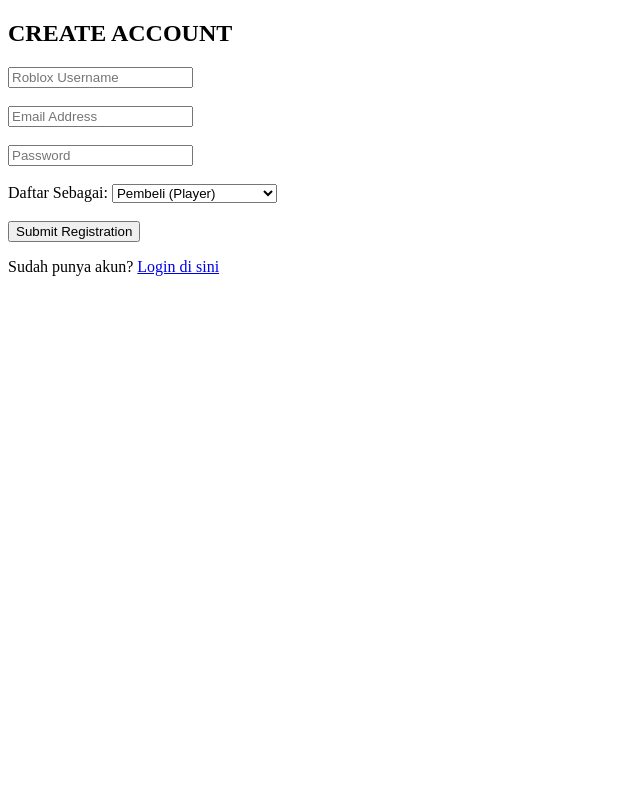
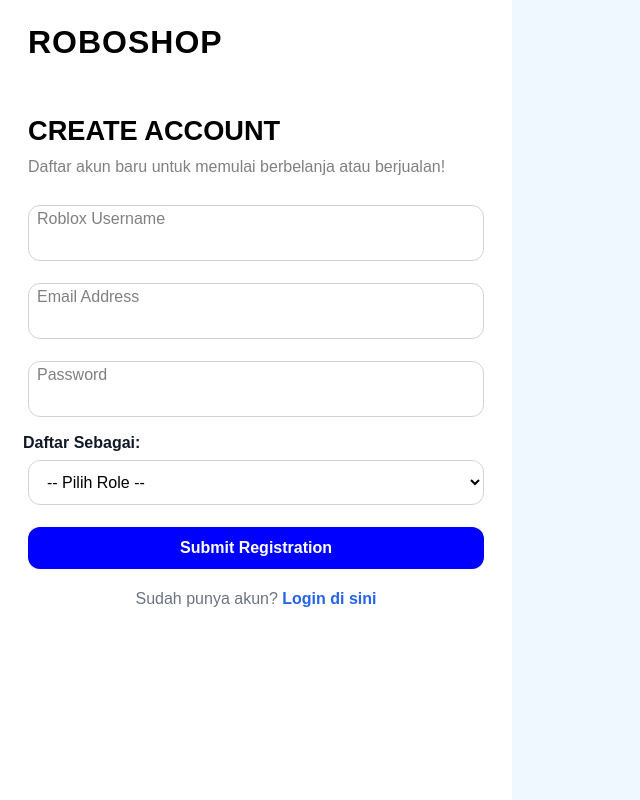
Before and after one commit to luladelavia/Responsi-Pemweb-Kelompok-2-ROBLOX, a PHP site: page /register.php in a window 1280 px wide. Shown: the whole page, without its empty margins (0-640 px from the left). Run offline with PHP 8.4, Linux system fonts and the light colour scheme.

Commit message:
Update CSS 1
Update CSS index.php & register.php

```diff
--- /dev/null
+++ b/css/register.css
@@ -0,0 +1,138 @@
+body{
+    min-height: 100vh;
+    margin: 0;
+    padding: 0;
+    font-family: Arial, sans-serif;
+    color: black;
+    background: aliceblue;
+}
+
+.container{
+    width: 100%;
+    max-width: 40%;
+    background: white;
+    margin: 0;
+    display: flex;
+    flex-direction: column;
+    min-height: 100vh;
+}
+
+header{
+    text-align: left;
+    padding: 24px 28px;
+}
+
+.content{
+    flex: 1;
+    padding: 30px 28px;
+    display: flex;
+    flex-direction: column;
+}
+
+h1{
+    margin: 0;
+    font-size: 2rem;
+    letter-spacing: 1px;
+}
+
+h2{
+    margin: 0 0 8px;
+    font-size: 1.7rem;
+}
+
+p{
+    margin: 0 0 26px;
+    color: grey;
+    line-height: 1.5;
+}
+
+form{
+    display: flex;
+    flex-direction: column;
+    gap: 18px;
+}
+
+.form-group{
+    text-align: left;
+    position: relative;
+    margin-bottom: 4px;
+}
+
+.select-group{
+    display: flex;
+    flex-direction: column;
+}
+
+.select-group label{
+    margin-bottom: 8px;
+    font-weight: 600;
+    color: #111827;
+    position: static;
+}
+
+select{
+    width: 100%;
+    padding: 12px 14px;
+    border: 1px solid lightgray;
+    border-radius: 12px;
+    font-size: 1rem;
+    outline: none;
+    box-sizing: border-box;
+    background: white;
+    cursor: pointer;
+    color: black;
+}
+
+label{
+    margin: -5px;
+    position: absolute;
+    top: 10px;
+    left: 14px;
+    color: black;
+    background: white;
+    color: grey;
+}
+
+input[type="text"],
+input[type="email"],
+input[type="password"]{
+    width: 100%;
+    padding: 24px 14px 12px 14px;
+    border: 1px solid lightgray;
+    border-radius: 12px;
+    font-size: 1rem;
+    outline: none;
+    box-sizing: border-box;
+}
+
+input[type="text"]:focus ~ label,
+input[type="text"]:valid ~ label,
+input[type="email"]:focus ~ label,
+input[type="email"]:valid ~ label,
+input[type="password"]:focus ~ label,
+input[type="password"]:valid ~ label{
+    top: -8px;
+    font-size: 0.75rem;
+    color: blue;
+}
+
+button{
+    width: 100%;
+    padding: 12px 14px;
+    border: none;
+    border-radius: 12px;
+    background: blue;
+    color: white;
+    font-size: 1rem;
+    cursor: pointer;
+    font-weight: 600;
+    transition: background 0.3s ease;
+}
+
+button:hover{
+    background: rgb(55, 55, 166);
+}
+
+a{
+    color: blue;
+}
--- a/register.php
+++ b/register.php
@@ -23,22 +23,45 @@ if (isset($_POST['register'])) {
 
 <!DOCTYPE html>
 <html lang="en">
-<head><title>Register - RoboShop</title></head>
+<head>
+    <title>Register - RoboShop</title>
+    <link rel="stylesheet" href="css/register.css">
+</head>
 <body>
+    <div class="container">
+        <header>
+            <h1><strong>ROBOSHOP</strong></h1>
+        </header>
+        <div class="content">
             <h2>CREATE ACCOUNT</h2>
+            <p>Daftar akun baru untuk memulai berbelanja atau berjualan!</p>
             <form action="" method="POST">
-        <input type="text" name="nama" placeholder="Roblox Username" required><br><br>
-        <input type="email" name="email" placeholder="Email Address" required><br><br>
-        <input type="password" name="password" placeholder="Password" required><br><br>
-
-        <label>Daftar Sebagai:</label>
-        <select name="role" required>
+                <div class="form-group">
+                    <input type="text" name="nama" id="nama" required>
+                    <label for="nama">Roblox Username</label>
+                </div>
+                <div class="form-group">
+                    <input type="email" name="email" id="email" required>
+                    <label for="email">Email Address</label>
+                </div>
+                <div class="form-group">
+                    <input type="password" name="password" id="password" required>
+                    <label for="password">Password</label>
+                </div>
+                <div class="form-group select-group">
+                    <label for="role">Daftar Sebagai:</label>
+                    <select name="role" id="role" required>
+                        <option value="">-- Pilih Role --</option>
                         <option value="pembeli">Pembeli (Player)</option>
                         <option value="penjual">Penjual (Creator/Admin)</option>
-        </select><br><br>
-
+                    </select>
+                </div>
                 <button type="submit" name="register">Submit Registration</button>
             </form>
-    <p>Sudah punya akun? <a href="index.php">Login di sini</a></p>
+            <p style="text-align: center; margin-top: 18px; color: #6b7280;">
+                Sudah punya akun? <a href="index.php" style="color: #2563eb; text-decoration: none; font-weight: 600;">Login di sini</a>
+            </p>
+        </div>
+    </div>
 </body>
 </html>
```
Also changed, not shown: css/index.css (added, +142 -0 lines), index.php (+23 -10 lines). Lines whose indentation alone changed are shown as unchanged.
